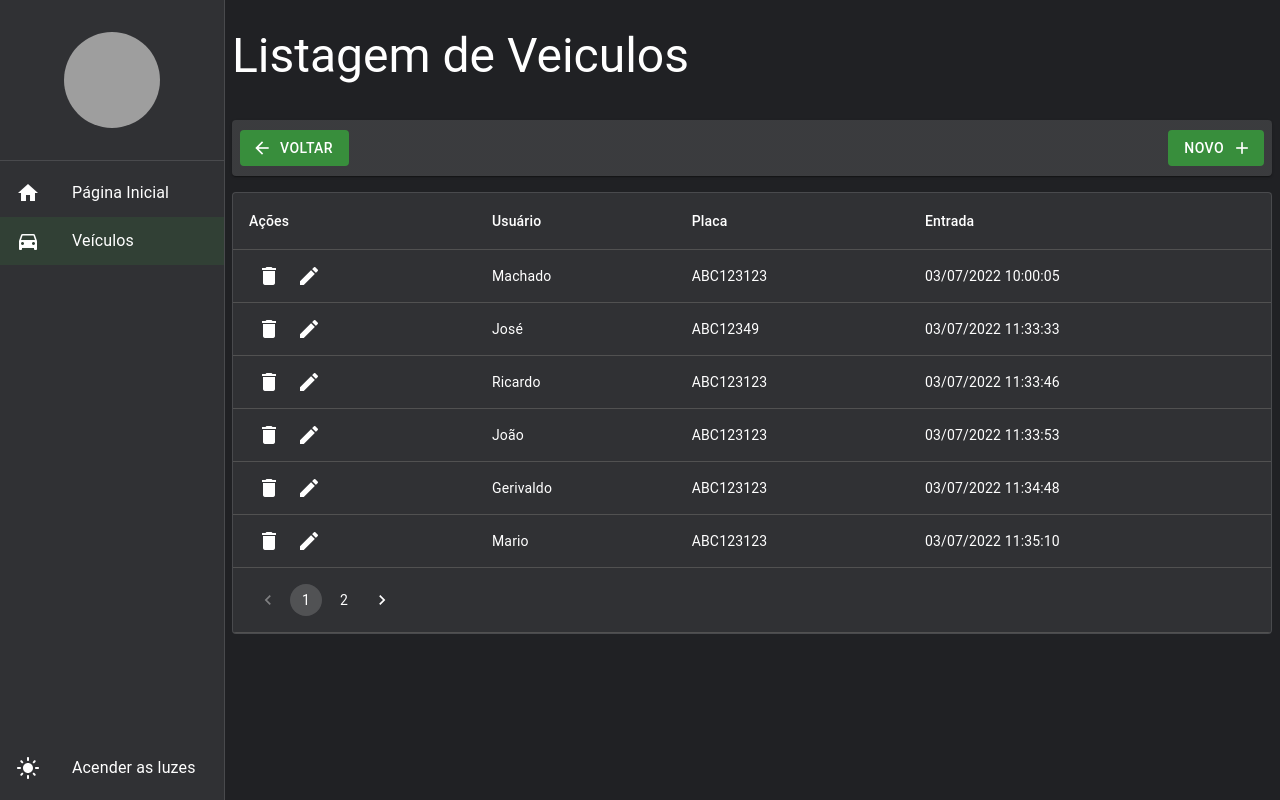
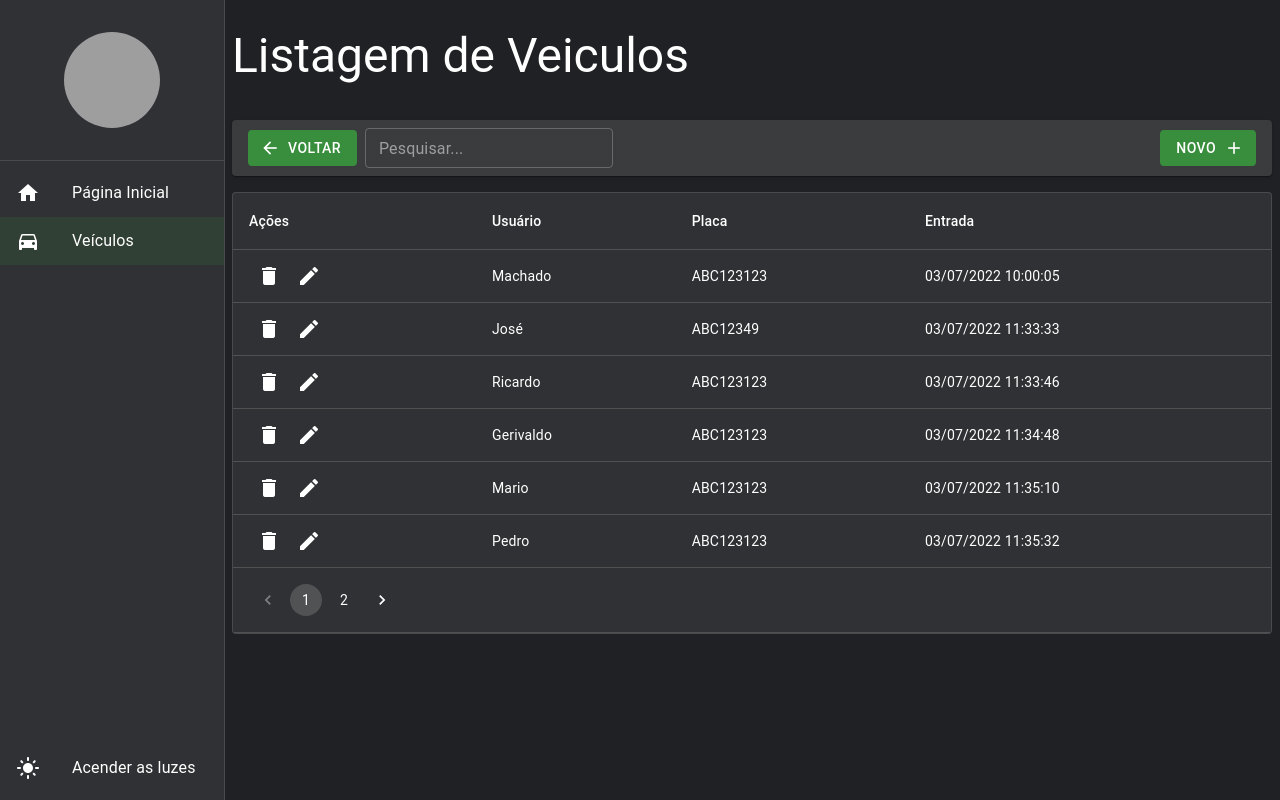
Before and after one commit to Pedro-Afonso/estacionamento-react, a React (Create React App) app: page /veiculos in a window 1280 px wide. Built offline with nearby package versions, Linux system fonts and the light colour scheme; data requests are answered from the project's data file; grey boxes are pictures that could not be loaded.

Commit message:
feature: Adicionado a funcionalidade de pesquisar

```diff
--- a/mock/database.json
+++ b/mock/database.json
@@ -17,12 +17,6 @@
       "placa": "ABC123123",
       "entrada": "03/07/2022 11:33:46",
       "id": 21
-    },
-    {
-      "usuario": "João",
-      "placa": "ABC123123",
-      "entrada": "03/07/2022 11:33:53",
-      "id": 22
     },
     {
       "usuario": "Gerivaldo",
@@ -47,6 +41,12 @@
       "placa": "ABC123123",
       "entrada": "03/07/2022 11:35:39",
       "id": 26
+    },
+    {
+      "usuario": "Maria",
+      "placa": "ABC123123",
+      "entrada": "08/07/2022 15:00:01",
+      "id": 27
     }
   ]
 }
--- a/src/index.tsx
+++ b/src/index.tsx
@@ -2,9 +2,7 @@ import React from "react";
 import ReactDOM from "react-dom/client";
 import { App } from "./App";
 
-const root = ReactDOM.createRoot(
-  document.getElementById("root") as HTMLElement
-);
+const root = ReactDOM.createRoot(document.getElementById("root") as HTMLElement);
 root.render(
   <React.StrictMode>
     <App />
--- a/src/pages/listagem-de-veiculos/ListagemDeVeiculos.tsx
+++ b/src/pages/listagem-de-veiculos/ListagemDeVeiculos.tsx
@@ -20,8 +20,9 @@ import {
   VeiculosService,
   IListagemVeiculo,
 } from "../../shared/services/api/veiculos/VeiculosService";
-import { FerramentasDeDetalhe } from "../../shared/components";
 import { LayoutBaseDaPagina } from "../../shared/layout";
+import { FerramentasDaListagem } from "../../shared/components/ferramentas-da-listagem/FerramentasDaListagem";
+import { useDebounce } from "../../shared/hooks";
 
 export const ListagemDeVeiculos = () => {
   const [searchParams, setSearchParams] = useSearchParams();
@@ -32,13 +33,22 @@ export const ListagemDeVeiculos = () => {
   const [totalCount, setTotalCount] = useState(0);
   const [isLoading, setIsLoading] = useState(true);
 
+  const { debounce } = useDebounce();
+
+  const busca = useMemo(() => {
+    return searchParams.get("busca") || "";
+  }, [searchParams]);
+
   const pagina = useMemo(() => {
-    return Number(searchParams.get("pagina") || 1);
+    return Number(searchParams.get("pagina") || "1");
   }, [searchParams]);
 
   useEffect(() => {
+    if (!isLoading) {
       setIsLoading(true);
-    VeiculosService.getAll(pagina).then((res) => {
+    }
+    debounce(() => {
+      VeiculosService.getAll(pagina, busca).then((res) => {
         setIsLoading(false);
 
         if (res instanceof Error) {
@@ -48,7 +58,8 @@ export const ListagemDeVeiculos = () => {
           setRows(res.data);
         }
       });
-  }, [pagina]);
+    });
+  }, [pagina, busca]);
 
   const handleDelete = (id: number) => {
     if (window.confirm("Realmente deseja apagar?")) {
@@ -67,9 +78,14 @@ export const ListagemDeVeiculos = () => {
     <LayoutBaseDaPagina
       titulo="Listagem de Veiculos"
       barraDeFerramentas={
-        <FerramentasDeDetalhe
+        <FerramentasDaListagem
           mostrarBotaoVoltar
           mostrarBotaoNovo
+          mostrarInputBusca
+          textoDaBusca={busca}
+          aoMudarTextoDeBusca={(texto) =>
+            setSearchParams({ busca: texto, pagina: "1" }, { replace: true })
+          }
           aoClicarEmVoltar={() => navigate("/pagina-inicial")}
           aoClicarEmNovo={() => navigate("/veiculos/detalhe/novo")}
         />
@@ -117,7 +133,10 @@ export const ListagemDeVeiculos = () => {
                     page={pagina}
                     count={Math.ceil(totalCount / Environment.LIMITE_DE_LINHAS)}
                     onChange={(_, newPage) =>
-                      setSearchParams({ pagina: newPage.toString() })
+                      setSearchParams(
+                        { busca, pagina: newPage.toString() },
+                        { replace: true }
+                      )
                     }
                   />
                 </TableCell>
--- /dev/null
+++ b/src/shared/components/ferramentas-da-listagem/FerramentasDaListagem.tsx
@@ -0,0 +1,77 @@
+import { Box, Button, Icon, Paper, TextField, useTheme } from "@mui/material";
+
+import { Environment } from "../../environment";
+
+interface IFerramentasDaListagemProps {
+  textoDaBusca?: string;
+  mostrarInputBusca?: boolean;
+  aoMudarTextoDeBusca?: (novoTexto: string) => void;
+  textoBotaoNovo?: string;
+  textoBotaoVoltar?: string;
+  mostrarBotaoNovo?: boolean;
+  mostrarBotaoVoltar?: boolean;
+  aoClicarEmNovo?: () => void;
+  aoClicarEmVoltar?: () => void;
+}
+
+export const FerramentasDaListagem: React.FC<IFerramentasDaListagemProps> = ({
+  textoDaBusca = "",
+  aoMudarTextoDeBusca,
+  mostrarInputBusca = false,
+  textoBotaoNovo = "Novo",
+  textoBotaoVoltar = "Voltar",
+  mostrarBotaoVoltar = true,
+  mostrarBotaoNovo = true,
+  aoClicarEmNovo,
+  aoClicarEmVoltar,
+}) => {
+  const theme = useTheme();
+
+  return (
+    <Box
+      gap={1}
+      marginX={1}
+      padding={1}
+      paddingX={2}
+      display="flex"
+      alignItems="center"
+      height={theme.spacing(5)}
+      component={Paper}
+    >
+      {mostrarBotaoVoltar && (
+        <Button
+          color="primary"
+          disableElevation
+          variant="contained"
+          onClick={aoClicarEmVoltar}
+          startIcon={<Icon>arrow_back</Icon>}
+        >
+          {textoBotaoVoltar}
+        </Button>
+      )}
+
+      {mostrarInputBusca && (
+        <TextField
+          size="small"
+          value={textoDaBusca}
+          placeholder={Environment.INPUT_DE_BUSCA}
+          onChange={(e) => aoMudarTextoDeBusca?.(e.target.value)}
+        />
+      )}
+
+      <Box flex={1} display="flex" justifyContent="end">
+        {mostrarBotaoNovo && (
+          <Button
+            color="primary"
+            disableElevation
+            variant="contained"
+            onClick={aoClicarEmNovo}
+            endIcon={<Icon>add</Icon>}
+          >
+            {textoBotaoNovo}
+          </Button>
+        )}
+      </Box>
+    </Box>
+  );
+};
--- /dev/null
+++ b/src/shared/hooks/index.ts
@@ -0,0 +1 @@
+export * from "./useDebounce";
--- /dev/null
+++ b/src/shared/hooks/useDebounce.ts
@@ -0,0 +1,23 @@
+import { useCallback, useRef } from "react";
+
+export const useDebounce = (delay = 300, notDelayInFirstTime = true) => {
+  const isFirstTime = useRef(notDelayInFirstTime);
+  const debouncing = useRef<NodeJS.Timeout>();
+
+  const debounce = useCallback(
+    (func: () => void) => {
+      if (isFirstTime.current) {
+        isFirstTime.current = false;
+        func();
+      } else {
+        if (debouncing.current) {
+          clearTimeout(debouncing.current);
+        }
+        debouncing.current = setTimeout(() => func(), delay);
+      }
+    },
+    [delay]
+  );
+
+  return { debounce };
+};
--- a/src/shared/services/api/veiculos/VeiculosService.ts
+++ b/src/shared/services/api/veiculos/VeiculosService.ts
@@ -20,9 +20,9 @@ type TVeiculosComTotalCount = {
   totalCount: number;
 };
 
-const getAll = async (page = 1): Promise<TVeiculosComTotalCount | Error> => {
+const getAll = async (page = 1, filter = ""): Promise<TVeiculosComTotalCount | Error> => {
   try {
-    const urlRelativa = `/veiculos?_page=${page}&_limit=${Environment.LIMITE_DE_LINHAS}`;
+    const urlRelativa = `/veiculos?_page=${page}&_limit=${Environment.LIMITE_DE_LINHAS}&usuario_like=${filter}`;
 
     const { data, headers } = await Api.get(urlRelativa);
 
```
Lines whose indentation alone changed are shown as unchanged.
